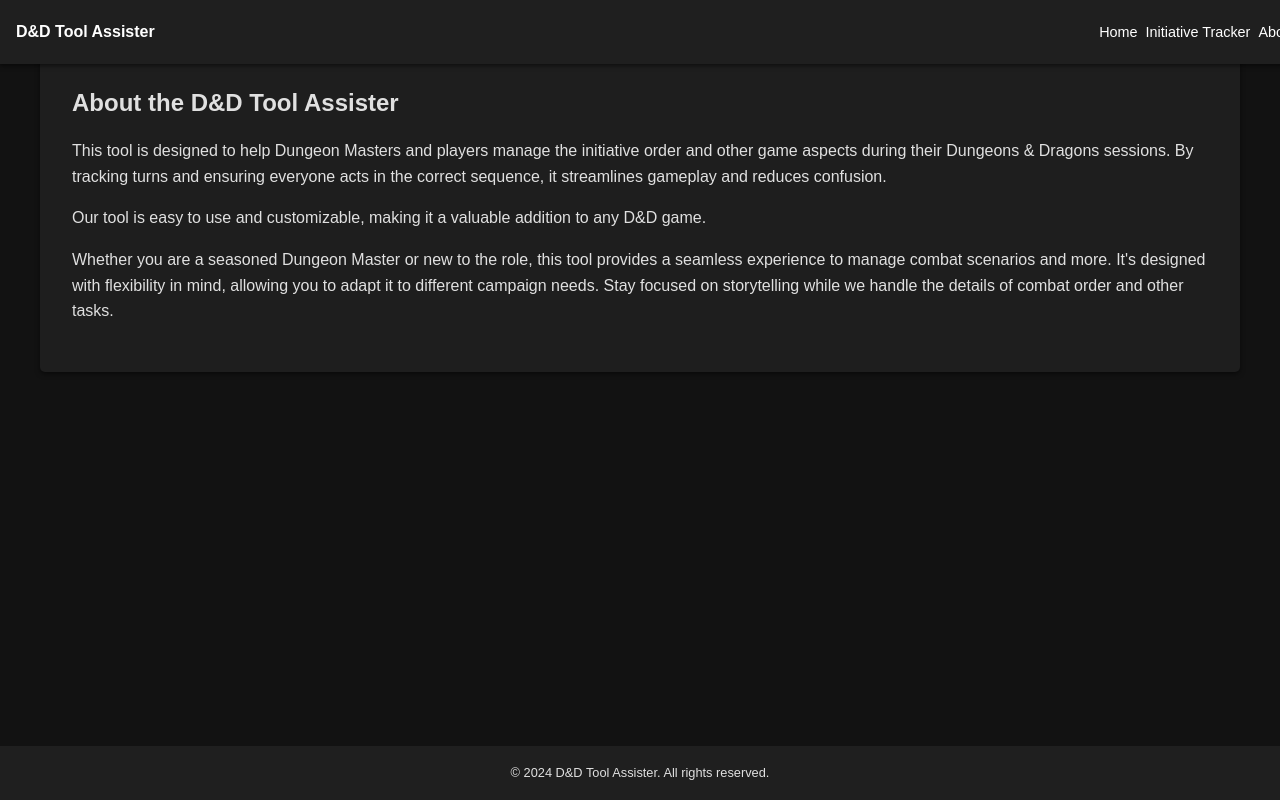
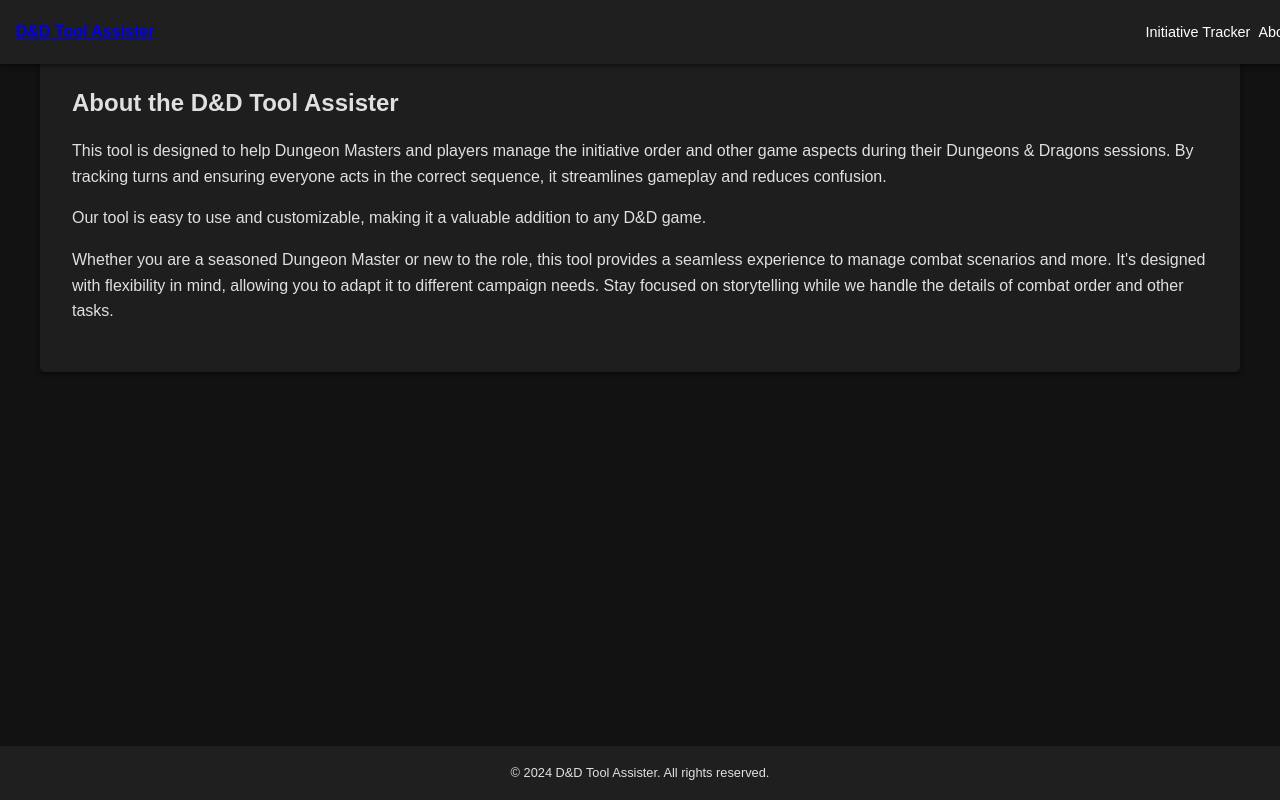
Before and after one commit to James-Bragg/James-Bragg.github.io, a plain HTML site: page about.html in a window 1280 px wide. Drawn offline with Linux system fonts and the light colour scheme.

Commit message:
wdqdwadw

```diff
--- a/about.html
+++ b/about.html
@@ -17,13 +17,12 @@
     <header>
         <nav>
             <div class="nav-left">
-                <h1>D&D Tool Assister</h1>
+                <h1><a href="index.html">D&D Tool Assister</a></h1>
                 <button class="nav-toggle" aria-label="Toggle Navigation">
                     <span></span>
                 </button>
             </div>
             <ul class="nav-right">
-                <li><a href="index.html">Home</a></li>
                 <li><a href="tracker.html">Initiative Tracker</a></li>
                 <li><a href="about.html">About</a></li>
             </ul>
```
Also changed, not shown: index.html (+1 -2 lines), tracker.html (+1 -2 lines).
